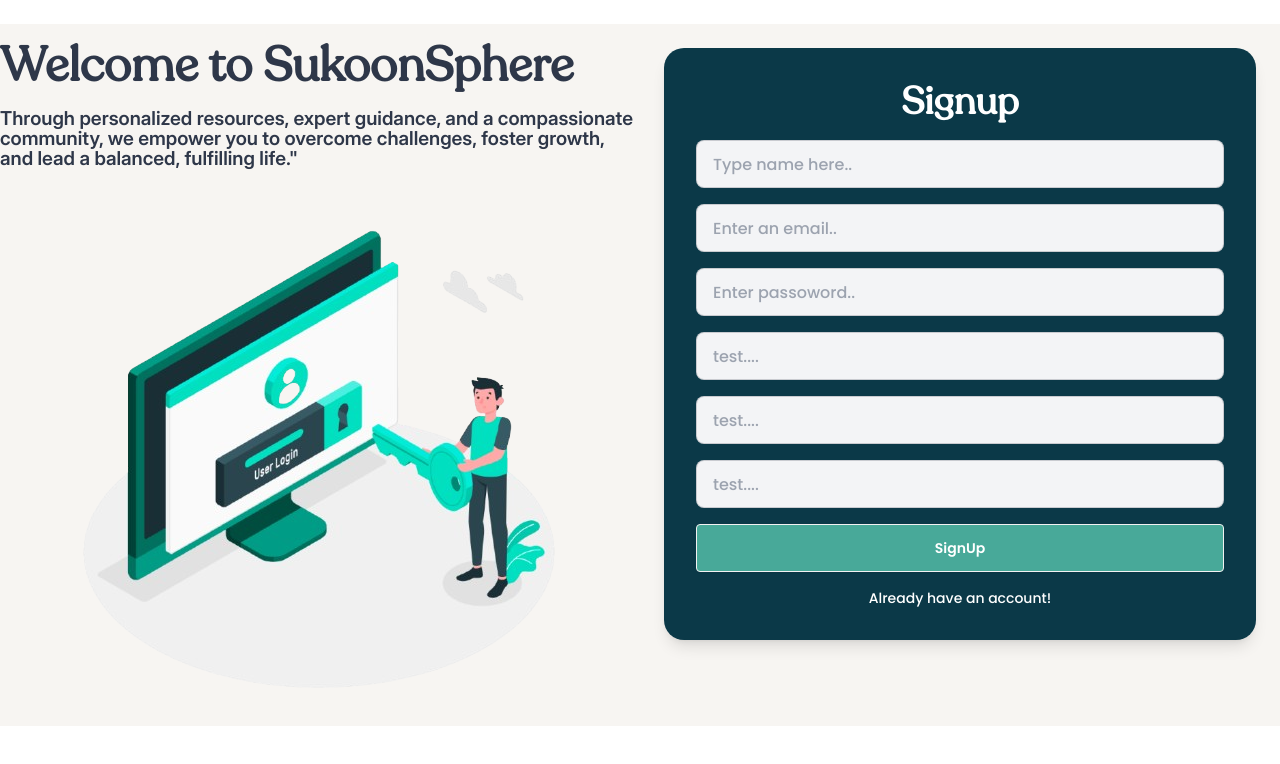
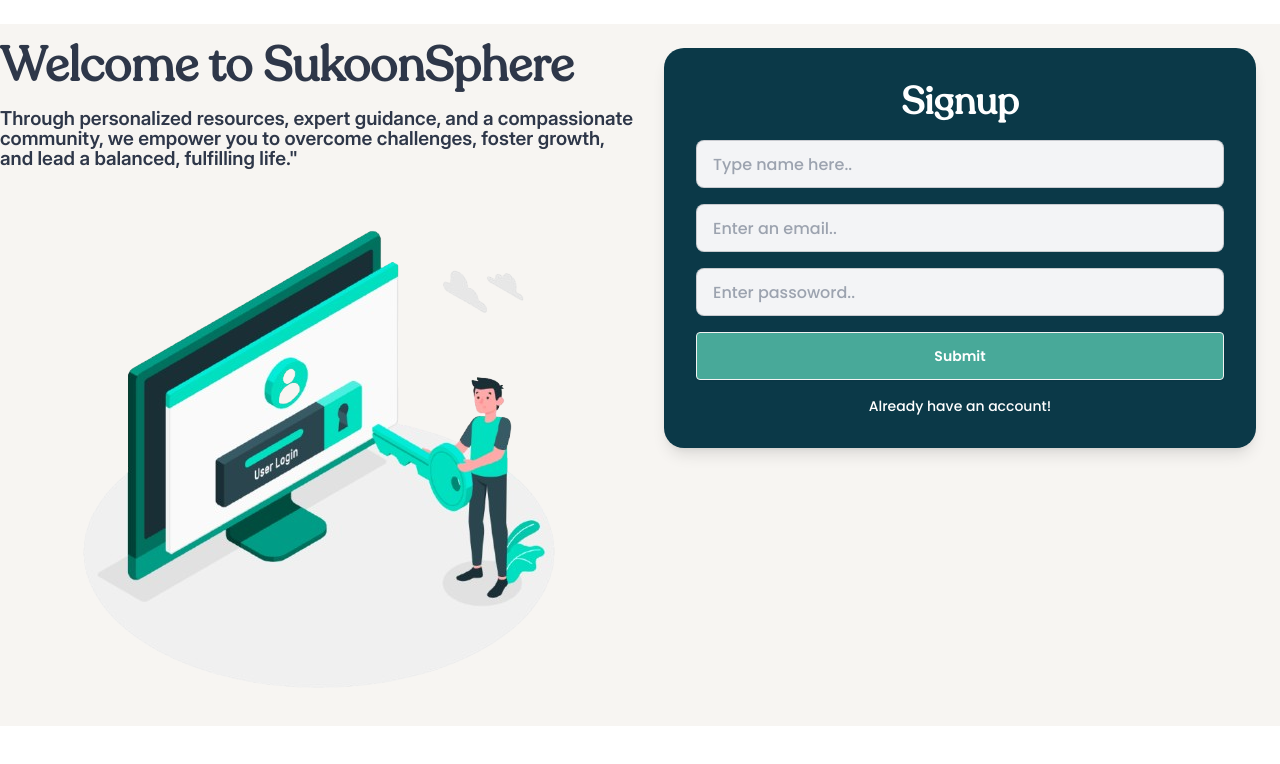
Before and after one commit to rumaisarather/SukoonSphere, a React (Vite) app in the folder client/: page /auth/sign-up in a window 1280 px wide. Shown: the top 764 px of the page. Built offline with nearby package versions, Linux system fonts and the light colour scheme; a web font is replaced by a local one.

Commit message:
signup working

```diff
--- a/client/src/pages/auth/SignUp.jsx
+++ b/client/src/pages/auth/SignUp.jsx
@@ -1,15 +1,16 @@
 import customFetch from "@/utils/customFetch";
 import React from "react";
-import { Form } from "react-router-dom";
+import { Form, useActionData } from "react-router-dom";
 import img_bg from "../../assets/images/bg_signup.png";
 import { Link } from "react-router-dom";
+import { useNavigation } from "react-router-dom";
 export const signupAction = async ({ request }) => {
   const result = await request.formData();
-  const data = Object.fromEntries(result);
+  const user = Object.fromEntries(result);
   try {
-    const response = await customFetch.post("auth/register", data);
-    console.log({ response });
-    return response;
+    const {data} = await customFetch.post("auth/register", user);
+    console.log({ data });
+    return data
   } catch (error) {
     console.log(error);
     return error;
@@ -17,6 +18,10 @@ export const signupAction = async ({ request }) => {
 };
 
 const SignUp = () => {
+    const navigation = useNavigation()
+    const isSubmitting = navigation.state === "submitting"
+    const data = useActionData()
+    console.log(data)
   return (
     <div className="grid grid-cols-2 max-w-7xl mx-auto my-6 align-middle">
       <div className="flex flex-col gap-6 py-6  ">
@@ -61,7 +66,7 @@ const SignUp = () => {
             placeholder="Enter passoword.."
             className="input input-bordered w-full bg-gray-100 text-[var(--black-color)]"
           />
-          <input
+          {/* <input
             type="text"
             name="test"
             id="text"
@@ -81,9 +86,9 @@ const SignUp = () => {
             id="text"
             placeholder="test...."
             className="input input-bordered w-full bg-gray-100 text-[var(--black-color)]"
-          />
-          <button type="submit" className="btn w-full action-button">
-            SignUp
+          /> */}
+          <button type="submit" disabled ={isSubmitting} className="btn w-full action-button">
+            {isSubmitting ? "submitting...": "Submit"}
           </button>
           <Link to='/' className="text-white text-center"> Already have an account! </Link>
         </Form>
```
